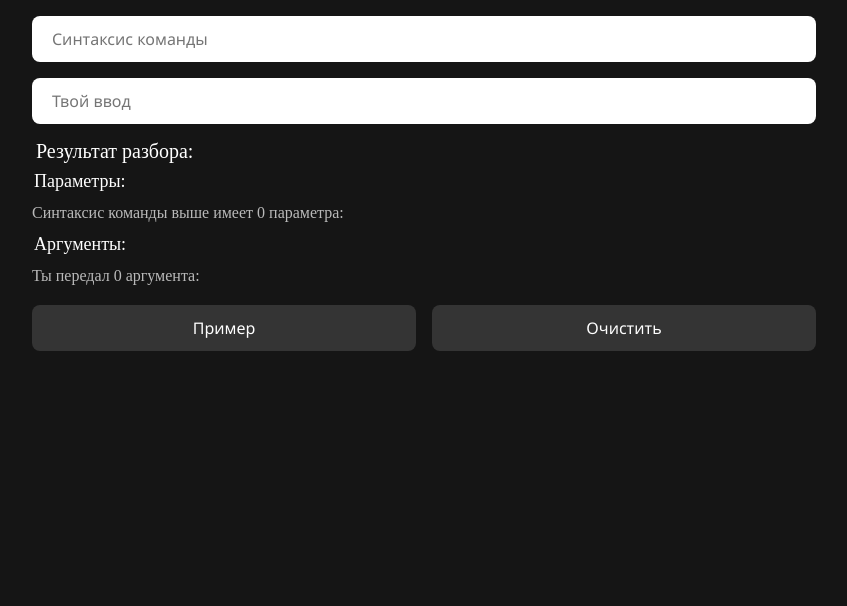
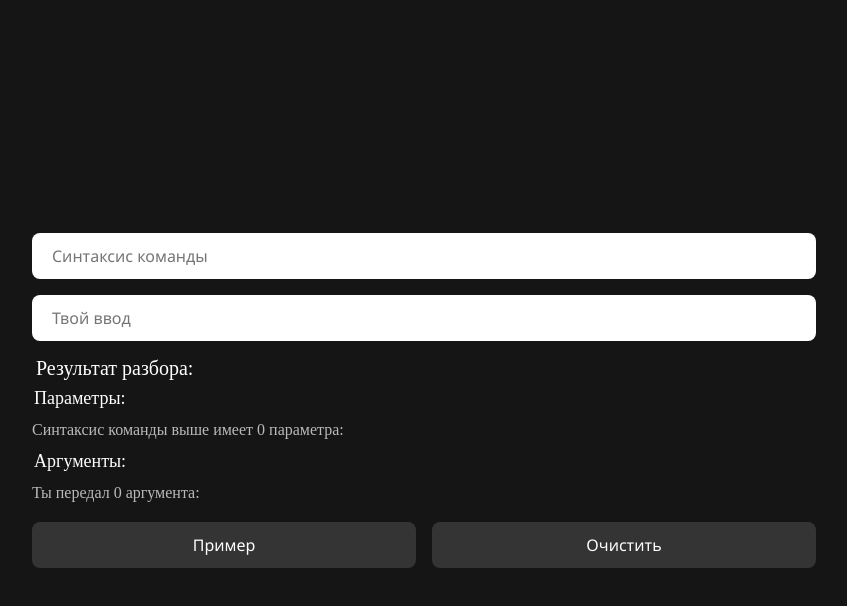
Before and after one commit to Nekonyx/funclub-scp-command-analyze, a React (Create React App) app: page / in a window 1280 px wide. Shown: the top 606 px of the page, without its empty margins (224-1071 px from the left). Built offline with nearby package versions, Linux system fonts and the light colour scheme.

Commit message:
feat: center vertically, and remove margins

```diff
--- a/src/style.css
+++ b/src/style.css
@@ -3,9 +3,18 @@
   --font-family: Segoe UI, sans-serif;
 }
 
+* {
+  box-sizing: border-box;
+}
+
 html,
+body,
+#root {
+  height: 100%;
+  margin: 0;
+}
+
 body {
-  height: 100%;
   color: #fff;
   background: #151515;
   font: var(--font-size) 400 var(--font-family);
@@ -13,6 +22,7 @@ body {
 
 .container {
   width: 100%;
+  height: 100%;
   max-width: 800px;
   margin: 0 auto;
   display: flex;
```
